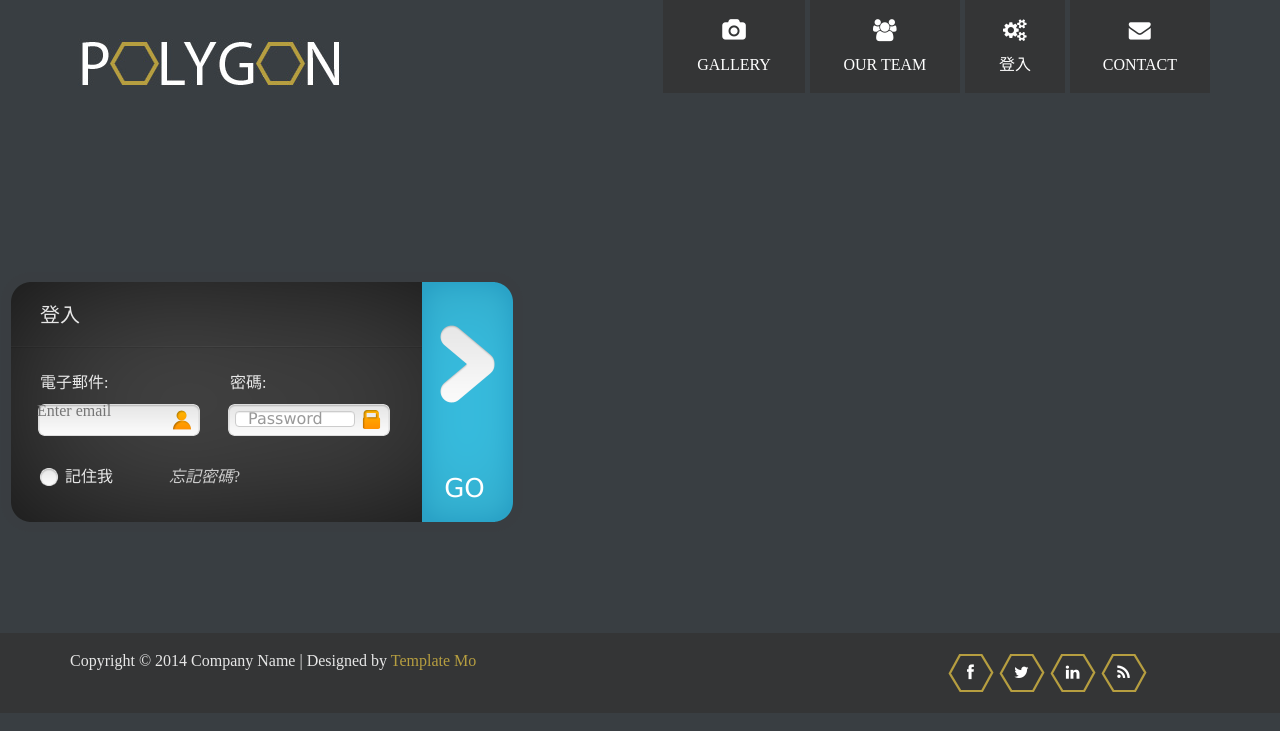
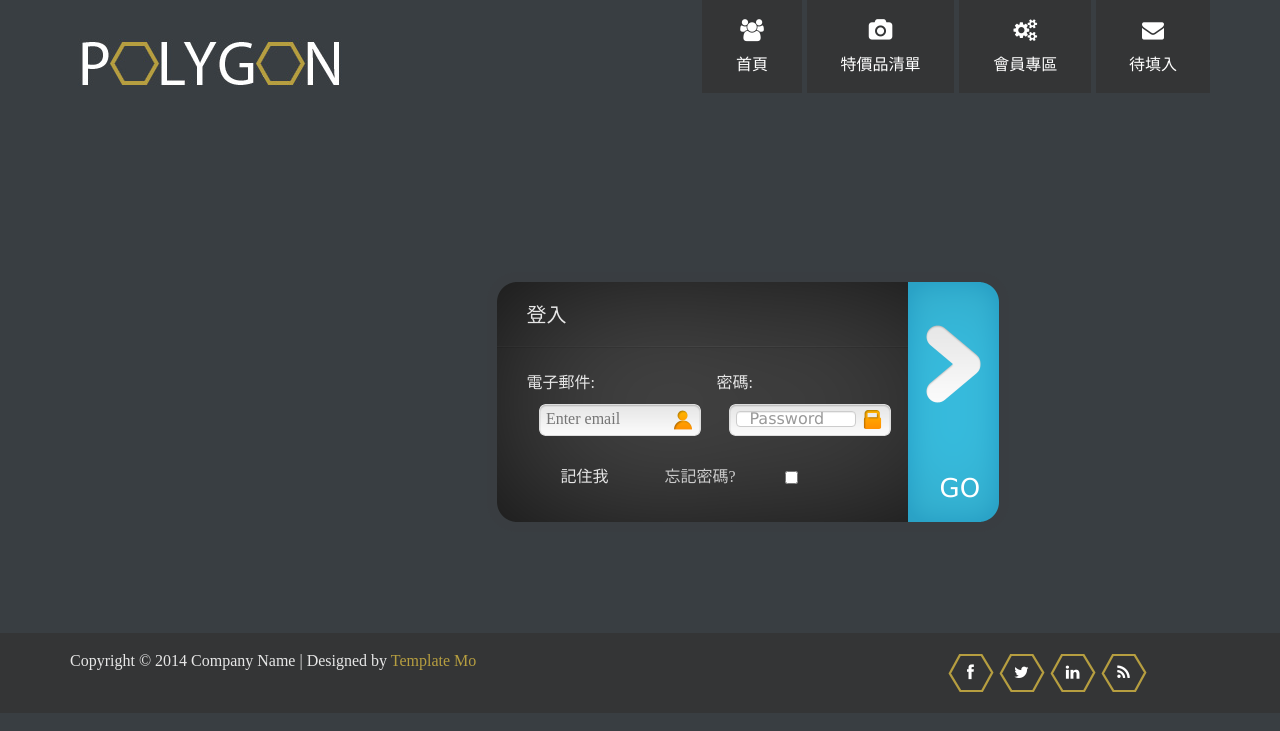
Before and after one commit to aishop07/AIShop-Django, a Django app: page /member/ in a window 1280 px wide. Shown: the top 731 px of the page. Run offline with Django 3.2, Linux system fonts and the light colour scheme.

Commit message:
add login htmll base navbar text

```diff
--- a/member/static/styles/fallback.css
+++ b/member/static/styles/fallback.css
@@ -1,3 +1,4 @@
+{% load static %}
 /* -------------------------------------------------------
 
 	Description: Web 2.0 Login Form
@@ -191,7 +192,7 @@ label {
 .forgot-usr-pwd a {
 	color: #cccccc;
 	text-decoration: none;
-	font-style: italic;
+	/* font-style: italic; */
 }
 
 .forgot-usr-pwd a:hover, .forgot-usr-pwd a:focus {
--- a/member/static/styles/style.css
+++ b/member/static/styles/style.css
@@ -1,3 +1,4 @@
+
 /* -------------------------------------------------------
 
 	Description: Web 2.0 Login Form
@@ -96,6 +97,7 @@ form, .welcome {
 	height: 262px;
 	margin-top: 20px;
 	padding-top: 1px;
+	margin-left:38%;
 }
 
 .login, .welcome-user {
@@ -133,7 +135,7 @@ form, .welcome {
 	height: 38px;
 	float:left;
 	margin-top: 10px;
-	margin-left: 35px;
+	margin-left: 50px;
 	background: url('/static/images/username-field.png') center left no-repeat;
 }
 
@@ -172,7 +174,9 @@ input[type="text"], input[type="password"] {
 
 input[type="checkbox"] {
 	position: absolute;
-	left: -999px;
+	left: 785px;
+	top: 467px;
+	z-index: 1;
 }
 
 input[type="checkbox"] + label {
@@ -180,24 +184,24 @@ input[type="checkbox"] + label {
 	height: 24px;
 	float: left;
 	margin-top: 26px;
-	margin-left: 37px;
+	margin-left: 46px;
 	padding-left: 28px;
 	display: block;
 	position: relative;
 	line-height: 24px;
-	background: url('/static/images/checkbox-off.png') top left no-repeat;
+	/* background: url('/static/images/checkbox-off.png') top left no-repeat; */
 }
 
 input[type="checkbox"]:checked + label {
-	background: url('/static/images/checkbox-on.png') top left no-repeat;
+	/* background: url('/static/images/checkbox-on.png') top left no-repeat; */
 }
 
 input[type="checkbox"]:checked:hover + label, input[type="checkbox"]:checked:focus + label {
-	background: url('/static/images/checkbox-on-hover.png') top left no-repeat;
+	/* background: url('/static/images/checkbox-on-hover.png') top left no-repeat; */
 }
 
 input[type="checkbox"]:not(:checked):hover + label, input[type="checkbox"]:not(:checked):focus + label {
-	background: url('/static/images/checkbox-off-hover.png') top left no-repeat;
+	/* background: url('/static/images/checkbox-off-hover.png') top left no-repeat; */
 }
 
 /* -------------------------------------------------------------------------- */
@@ -214,7 +218,7 @@ input[type="checkbox"]:not(:checked):hover + label, input[type="checkbox"]:not(:
 .forgot-usr-pwd a {
 	color: #cccccc;
 	text-decoration: none;
-	font-style: italic;
+	/* font-style: italic; */
 }
 
 .forgot-usr-pwd a:hover, .forgot-usr-pwd a:focus {
--- a/member/templates/member/login.html
+++ b/member/templates/member/login.html
@@ -1,17 +1,19 @@
 {% extends 'base.html' %}
 {% block content %}
-<form method="POST">
+<form method="POST" >
+    {%csrf_token%}
         <div class="login">登入</div>
         <div class="username-text">電子郵件:</div>
         <div class="password-text">密碼:</div>
         <div class="username-field">
-            <input type="email" name="useremail" id="useremail" aria-describedby="emailHelp" placeholder="Enter email" />
+            <input type="email" name="useremail" id="useremail" aria-describedby="emailHelp" placeholder="Enter email" style="margin: 7.5px"/>
         </div>
         <div class="password-field">
             <input type="password" class="form-control" name="userpassword" id="userpassword" placeholder="Password" />
         </div>
-        <input type="checkbox" name="rememberme" id="exampleCheck1" /><label for="remember-me">記住我</label>
-        <div class="forgot-usr-pwd"><a href="#">忘記密碼</a>?</div>
+        <input type="checkbox" name="rememberme" id="exampleCheck1"  /><label for="rememberme">記住我</label>
+
+        <div class="forgot-usr-pwd"><a href="#">忘記密碼?</a></div>
         <input type="submit" name="submit" value="GO"  />
     </form>
 {% endblock %}
--- /dev/null
+++ b/member/templates/member/memberarea.html
@@ -0,0 +1,4 @@
+{% extends 'base.html' %}
+{%block content %}
+
+{%endblock%}
--- a/templates/base.html
+++ b/templates/base.html
@@ -1,7 +1,7 @@
 {% load static %}
 <!DOCTYPE html>
   <head>
-    <title>AISHOP</title>
+    <title>Polygon HTML5 CSS Template</title>
     <meta name="keywords" content="" />
 	<meta name="description" content="" />
     <!--
@@ -45,10 +45,10 @@
 		<div class="main-navigation">
 			<div class="responsive_menu">
 				<ul>
-					<li><a class="show-1 templatemo_home" href="#">Gallery</a></li>
-					<li><a class="show-2 templatemo_page2" href="#">Our team</a></li>
-					<li><a class="show-3 templatemo_page3" href="{% url 'member:login' %}">登入</a></li>
-					<li><a class="show-5 templatemo_page5" href="#">Contact</a></li>
+					<li><a class="show-1 templatemo_home" href="#">首頁</a></li>
+					<li><a class="show-2 templatemo_page2" href="#">特價品清單</a></li>
+					<li><a class="show-3 templatemo_page3" href="#">會員專區</a></li>
+					<li><a class="show-5 templatemo_page5" href="#">待填入</a></li>
 				</ul>
 			</div>
 			<div class="container">
@@ -59,22 +59,22 @@
 				        </a>
 					</div> <!-- /.col-md-12 -->
                     <div class="col-md-3 col-sm-12">
-                    	<a href="{% url 'home:index' %}"><img src="{% static 'images/templatemo_logo.jpg'%}" alt="Polygon HTML5 Template"></a>
+                    	<a href="#"><img src="{% static 'images/templatemo_logo.jpg'%}" alt="Polygon HTML5 Template"></a>
                     </div>
 					<div class="col-md-9 main_menu">
 						<ul>
 							<li><a class="show-1 templatemo_home" href="#">
-                            	<span class="fa fa-camera"></span>
-                                Gallery</a></li>
+                              <span class="fa fa-users"></span>
+                                首頁</a></li>
 							<li><a class="show-2 templatemo_page2" href="#">
-                            	<span class="fa fa-users"></span>
-                          		  Our team</a></li>
+                              <span class="fa fa-camera"></span>
+                          		 特價品清單</a></li>
 							<li><a class="show-3 templatemo_page3" href="{% url 'member:login' %}">
                             	<span class="fa fa-cogs"></span>
-                            	登入</a></li>
+                            	會員專區</a></li>
 							<li><a class="show-5 templatemo_page5" href="#">
                             	<span class="fa fa-envelope"></span>
-                                Contact</a></li>
+                                待填入</a></li>
 						</ul>
 					</div> <!-- /.col-md-12 -->
 				</div> <!-- /.row -->
@@ -764,3 +764,5 @@
 	<!-- templatemo 400 polygon -->
   </body>
 </html>
+
+<!-- #123 -->
```
